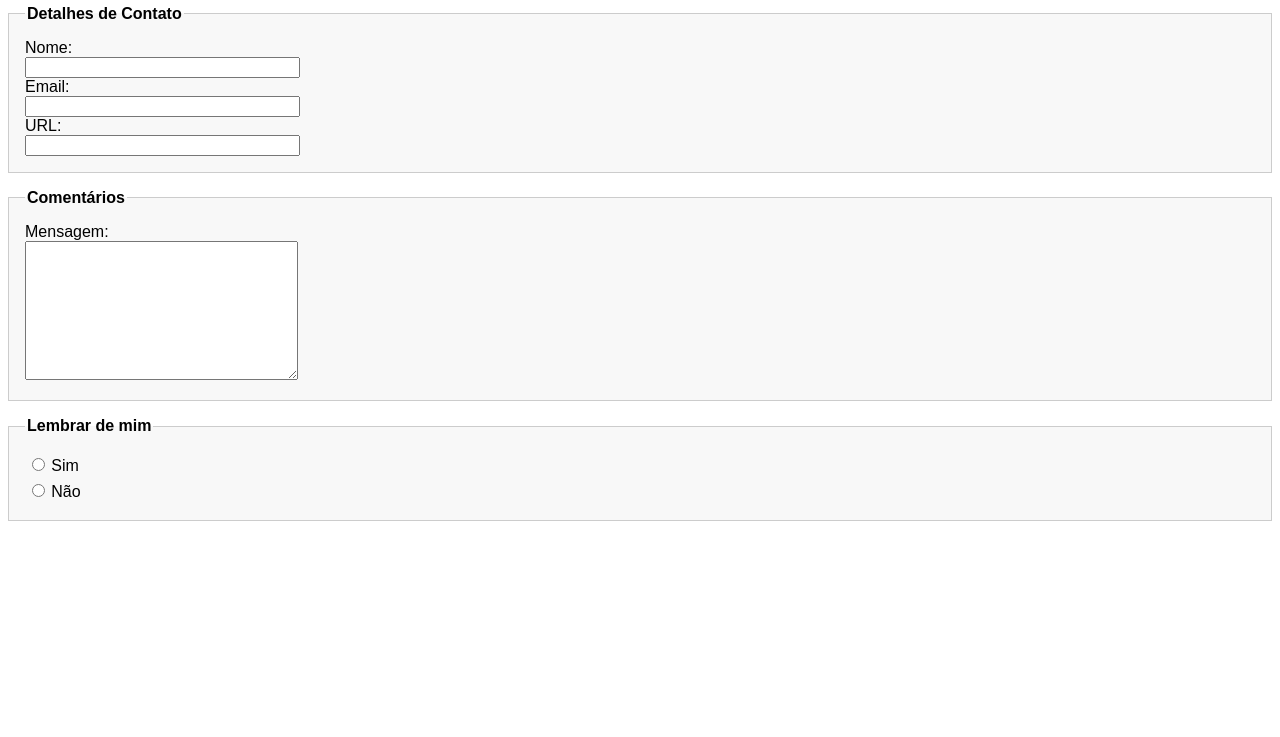
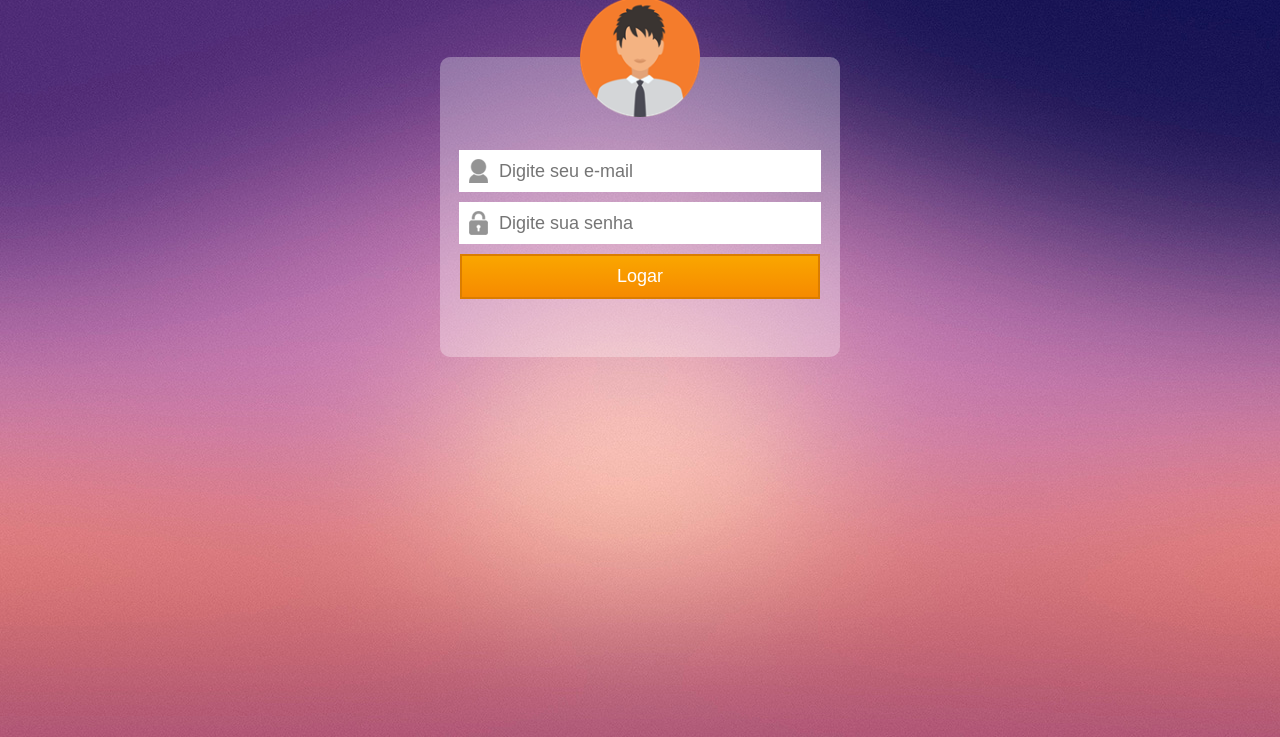
Before and after one commit to Allyson04/estilizando_fomularios_pt2, a plain HTML site: page index.html in a window 1280 px wide. Shown: the part 63-800 px from the top of the page. Drawn offline with Linux system fonts and the light colour scheme.

Commit message:
formularios de cadastro com css concluido

```diff
--- a/css/style.css
+++ b/css/style.css
@@ -1,34 +1,61 @@
 body{
-    font-family: "trbuchet MS", helvetca, sans-serif;
+    background: #643d87 url(../img/fundo.jpg) no-repeat top;
+    font-family: 'Trebuchet MS', Helvetica, sans-serif;
 }
 
-fieldset{
-    padding: 1em;
-    margin: 1em 0;
-
-    border: 1px solid #ccc;
-    background: #f8f8f8;
+#container{
+    width: 400px;
+    height: 300px;
+    background-color: rgba(255, 255, 255, 0.3);
+    border-radius: 10px;
+    -webkit-border-radius: 10px;
+    -moz-border-radius: 10px;
+    -ms-border-radius: 10px;
+    -o-border-radius: 10px;
+    margin: 0 auto;
+    margin-top: 120px;
+    text-align: center;
 }
 
-legend {
-    font-weight: bold;
+#container img{
+    width: 120px;
+    height: 120px;
+    margin-top: -60px;
+    margin-bottom: 30px;
 }
 
-label{
-    display: block;
-    cursor: pointer;
+input {
+    height: 40px;
+    width: 80%;
+    font-size: 18px;
+    margin-bottom: 10px;
+    background-color: #fff;
+    padding-left: 40px;
+    border: none;
+    background-repeat: no-repeat;
+    background-position: 10px;
 }
 
-input{ /* input [type="text"]{  */
-    width: 20em;
+input.email{
+    background-image: url(../img/icone-usuario.png);
 }
 
-input.radio{
-    width: auto;
-    margin: 0.5em;
+input.senha{
+    background-image: url(../img/icone-cadeado.png);
 }
 
-textarea{
-    width: 20em;
-    height: 10em;
+input.submit{
+    color: #fff;
+    background-color: #f79300;
+    border: 2px solid #db7d00;
+
+    padding: 5px 20px;
+    height: 45px;
+    width: 90%;
+
+    background: -webkit-linear-gradient(to bottom, #faa600, #f68a00);
+    background: -o-linear-gradient(to bottom, #faa600, #f68a00);
+    background: -moz-linear-gradient(to bottom, #faa600, #f68a00);
+    background: linear-gradient(to bottom, #faa600, #f68a00);
+
 }
--- a/index.html
+++ b/index.html
@@ -14,54 +14,25 @@
 
 	<body>
 
-		<h2>Estilizando Formulários</h2>
+		<div id="container">
+			<img src="img/perfil.png" alt="">
 
-		<form action="">
-
-			<fieldset>
-
-				<legend>Detalhes de Contato</legend>
+			<form>
 
 				<div>
-					<label for="nome">Nome:</label>
-					<input type="text" name="nome" id="nome">
+					<input class="email" name="email" id="email" type="text" placeholder="Digite seu e-mail">
 				</div>
 
 				<div>
-					<label for="email">Email:</label>
-					<input type="text" name="email" id="email">
+					<input class="senha" name="senha" id="senha" type="password" placeholder="Digite sua senha">
 				</div>
 
 				<div>
-					<label for="url">URL:</label>
-					<input type="text" name="url" id="url">
+					<input class="submit" type="submit" value="Logar">
 				</div>
 
-			</fieldset>
-
-			<fieldset>
-				<legend>Comentários</legend>
-				<div>
-					<label for="mensagem">Mensagem:</label>
-					<textarea name="mensagem" id="mensagem"></textarea>
-				</div>
-			</fieldset>
-
-			<fieldset>
-				<legend>Lembrar de mim</legend>
-				<div>
-					<label>
-						<input type="radio" class="radio" name="lembrar" id="sim">Sim
-					</label>
-				</div>
-
-				<div>
-					<label>
-						<input type="radio" class="radio" name="lembrar" id="nao">Não
-					</label>
-				</div>
-			</fieldset>
-		</form>
+			</form>
+		</div>
 
 	</body>
 
```
Also changed, not shown: img/._fundo.jpg (added), img/._icone-cadeado.png (added), img/._icone-usuario.png (added), img/._perfil.png (added), img/fundo.jpg (added), img/icone-cadeado.png (added), img/icone-usuario.png (added), img/perfil.png (added), 3 other files.
